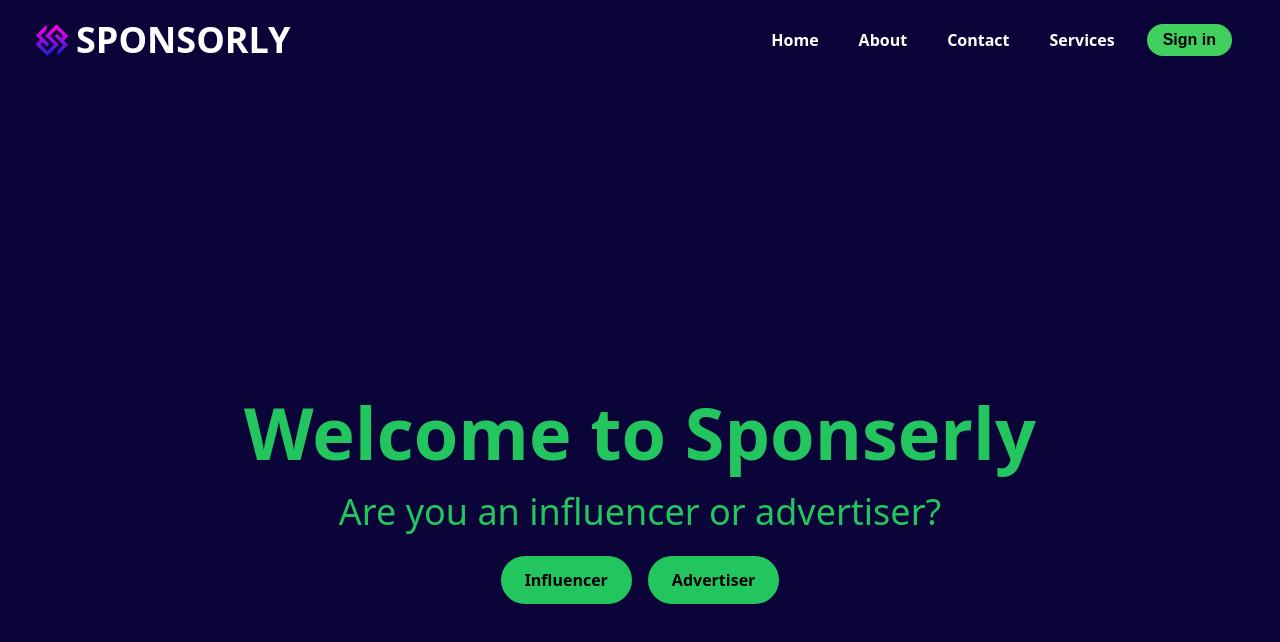
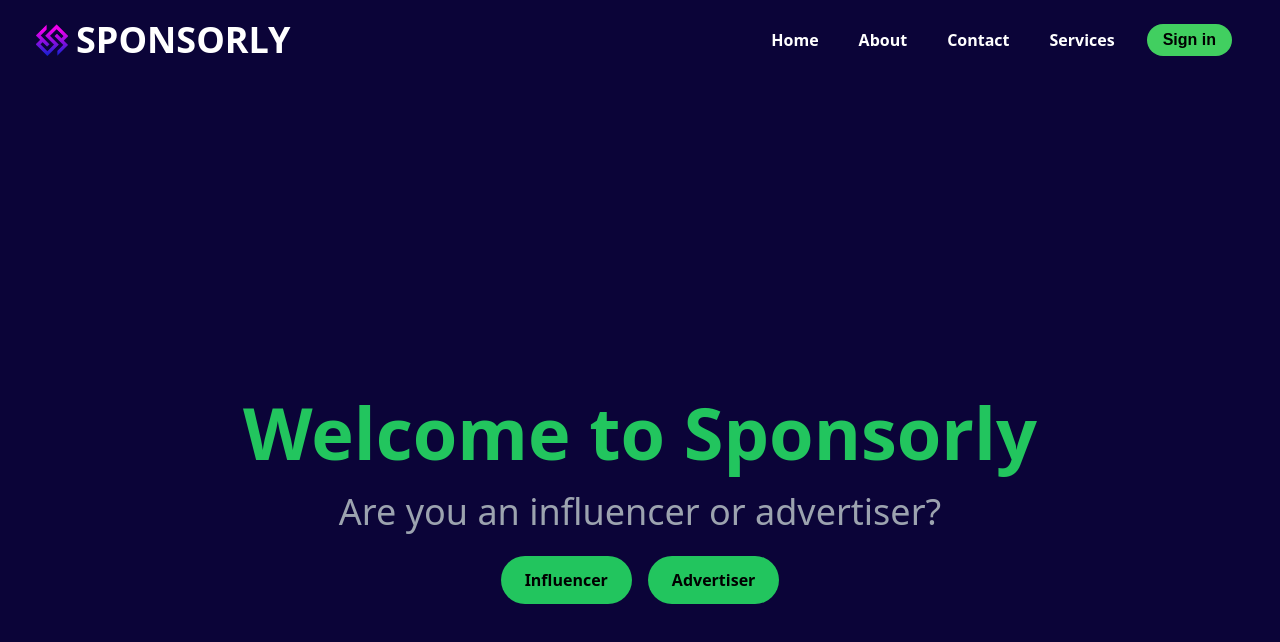
Before and after one commit to satwikrprabhu/Sponsorly, a React (Vite) app: page /welcome in a window 1280 px wide. Shown: the top 642 px of the page. Built offline with nearby package versions, Linux system fonts and the light colour scheme; a web font is replaced by a local one.

Commit message:
this is ui change

```diff
--- a/src/component/CompanyList.jsx
+++ b/src/component/CompanyList.jsx
@@ -134,7 +134,7 @@ function Companylist() {
       <h1 className="text-3xl font-bold mb-4 text-green-500">Advertising Company</h1>
       <ul className="grid grid-cols-1 md:grid-cols-2 lg:grid-cols-3 gap-6 px-4">
         {profiles.map((profile) => (
-          <li key={profile.id} className="bg-blue-500 rounded-lg shadow-md overflow-hidden transform transition duration-500 hover:scale-105">
+          <li key={profile.id} className="bg-green-500 rounded-lg shadow-md overflow-hidden transform transition duration-500 hover:scale-105">
             <img
               className="w-24 h-24 object-cover rounded-full mx-auto mt-4 hover:scale-110"
               src={profile.imageUrl}
--- a/src/component/Contact.jsx
+++ b/src/component/Contact.jsx
@@ -22,10 +22,11 @@ function Contact() {
     }
   };
 
-  return (
+  return ( <>
     <div className="bg-primary">
   <div className="max-w-7xl mx-auto py-12 px-4 sm:px-6 lg:py-16 lg:px-8">
     <div className="lg:grid lg:grid-cols-2 lg:gap-8">
+      <div className="flex flex-col justify-between">
         <div>
           <h2 className="text-3xl font-extrabold text-green-500 sm:text-4xl">
             Get in touch
@@ -87,14 +88,24 @@ function Contact() {
                   Send
                 </button>
               </div>
-              </form><br/>
+            </form>
+            <br />
             {sent && <p className="text-green-500">Thank you for contacting us!</p>}
           </div>
-            <img className="h-56 w-full object-cover sm:h-72 md:h-96 lg:w-full lg:h-full" src="https://i.postimg.cc/Xq4VnDK0/Whats-App-Image-2023-03-17-at-11-56-12-removebg-preview.png" alt="Contact us" />
+        </div>
+      </div>
+      <div className="lg:self-center">
+        <img
+          className="h-56 w-full object-cover sm:h-72 md:h-96 lg:w-full lg:h-full"
+          src="https://i.postimg.cc/Xq4VnDK0/Whats-App-Image-2023-03-17-at-11-56-12-removebg-preview.png"
+          alt="Contact us"
+        />
       </div>
     </div>
   </div>
 </div>
+</>
+
             );
           };
 
--- a/src/component/ProfileList.jsx
+++ b/src/component/ProfileList.jsx
@@ -203,7 +203,7 @@ function ProfileList() {
       <h1 className="text-3xl font-bold mb-4 text-green-500">Influencers list</h1>
       <ul className="grid grid-cols-1 md:grid-cols-2 lg:grid-cols-3 gap-6 px-4">
         {profiles.map((profile) => (
-          <li key={profile.id} className="bg-blue-500 rounded-lg shadow-md overflow-hidden transform transition duration-500 hover:scale-105">
+          <li key={profile.id} className="bg-green-500 rounded-lg shadow-md overflow-hidden transform transition duration-500 hover:scale-105">
             <img
               className="w-24 h-24 object-cover rounded-full mx-auto mt-4 hover:scale-110"
               src={profile.imageUrl}
--- a/src/component/Search.jsx
+++ b/src/component/Search.jsx
@@ -3,8 +3,8 @@ import {Link} from 'react-router-dom'
 function Search() {
   return (
     <div className="flex flex-col items-center justify-center h-screen bg-primary text-center">
-      <h1 className="text-5xl md:text-7xl font-bold mt-10 text-green-500 md:text-left">Welcome to Sponserly</h1>
-      <p className="text-2xl md:text-4xl mt-6 text-green-500 md:text-left">Are you an influencer or advertiser?</p>
+      <h1 className="text-5xl md:text-7xl font-bold mt-10 text-green-500 md:text-left">Welcome to Sponsorly</h1>
+      <p className="text-2xl md:text-4xl mt-6 text-gray-400 md:text-left">Are you an influencer or advertiser?</p>
       <div className="flex flex-col md:flex-row justify-center md:justify-center w-full max-w-xl mt-6">
         <button className="py-2 px-4 sm:py-3 sm:px-6 bg-green-500 hover:bg-green-700 text-black font-bold rounded-full mt-4 md:mt-0 md:mr-4 focus:outline-none focus:ring-2 focus:ring-green-400 focus:ring-opacity-75">
          <Link to='/inf'>Influencer</Link>
```
Lines whose indentation alone changed are shown as unchanged.
